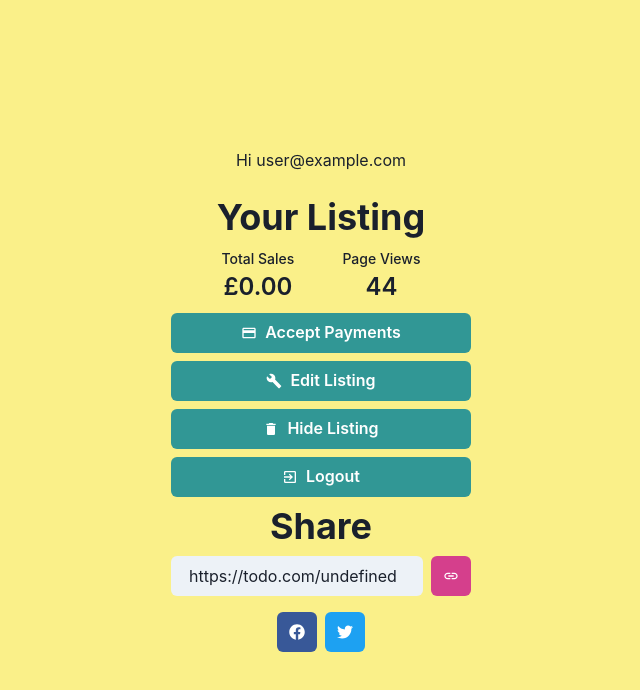
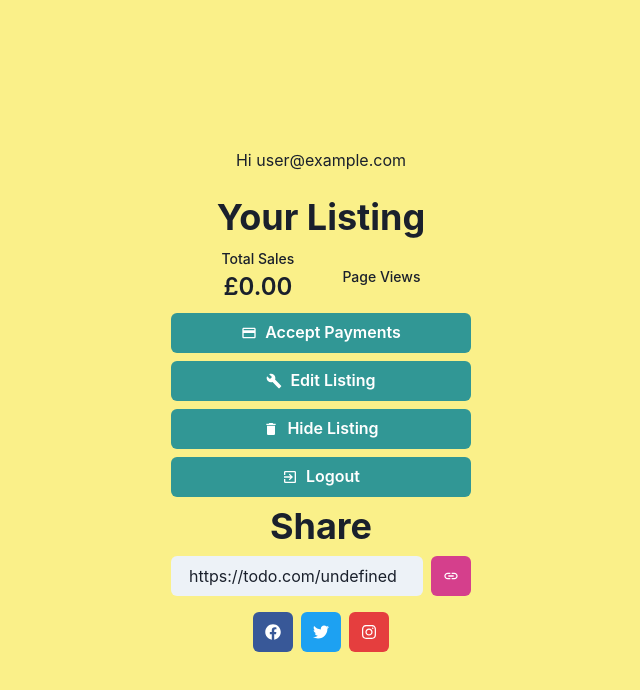
Before and after one commit to NicolaGenesin/oneitem, a Next.js app: page /home in a window 1280 px wide. Shown: the top 690 px of the page, without its empty margins (319-959 px from the left). Built offline with nearby package versions, Linux system fonts and the light colour scheme; no server answers; the database is empty; sample sign-in values are in the browser's storage.

Commit message:
Integrate page views counter

```diff
--- a/pages/editor/create/index.jsx
+++ b/pages/editor/create/index.jsx
@@ -53,7 +53,9 @@ const CreatePage = () => {
     fire.firestore()
       .collection('products')
       .doc(id)
-      .set({ ...state, id, visible: true })
+      .set({
+        ...state, id, visible: true, views: 0,
+      })
       .catch((e) => {
         console.log(e);
       });
--- a/pages/home/index.jsx
+++ b/pages/home/index.jsx
@@ -9,7 +9,7 @@ import {
   MdBuild, MdDelete, MdPayment, MdExitToApp, MdLink,
 } from 'react-icons/md';
 import {
-  FaFacebook, FaPinterest, FaTwitter,
+  FaFacebook, FaInstagram, FaTwitter,
 } from 'react-icons/fa';
 import fire from '../../config/fire-config';
 
@@ -110,7 +110,7 @@ const LoggedInHome = (props) => {
           <VStack>
             <Stat>
               <StatLabel>Page Views</StatLabel>
-              <StatNumber align="center">44</StatNumber>
+              <StatNumber align="center">{ state.views }</StatNumber>
             </Stat>
           </VStack>
         </HStack>
@@ -146,10 +146,16 @@ const LoggedInHome = (props) => {
               {
               // TODO check http://www.sharelinkgenerator.com/
               /* <IconButton
-            colorScheme="blue"
+              colorScheme="blue"
             aria-label="Pinterest share"
             icon={<FaPinterest />}
           /> */}
+
+              <IconButton
+                colorScheme="red"
+                aria-label="Instagram share"
+                icon={<FaInstagram />}
+              />
             </HStack>
           </Center>
         </Box>
```
Also changed, not shown: pages/[productId].jsx (+9 -4 lines).
